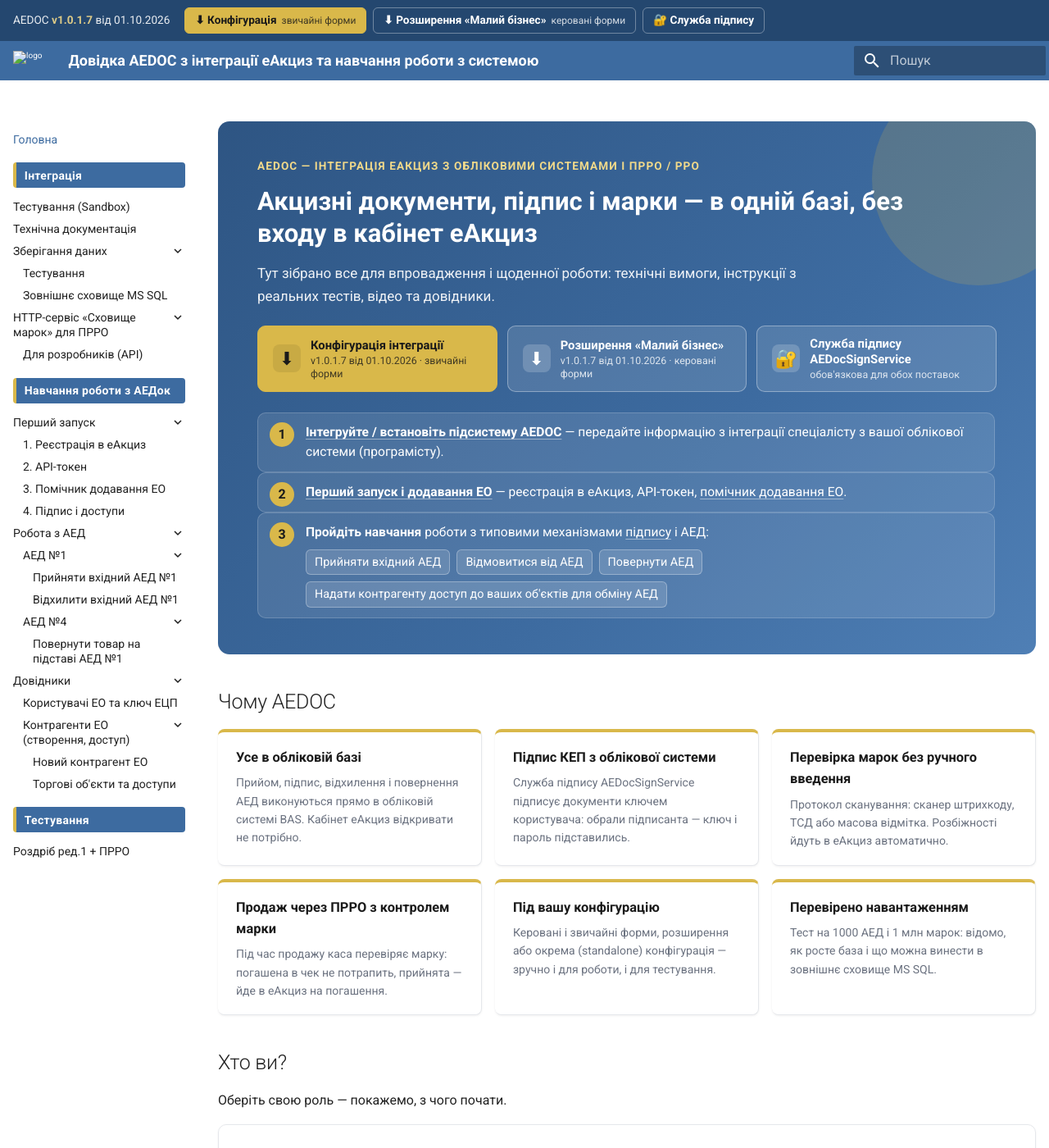
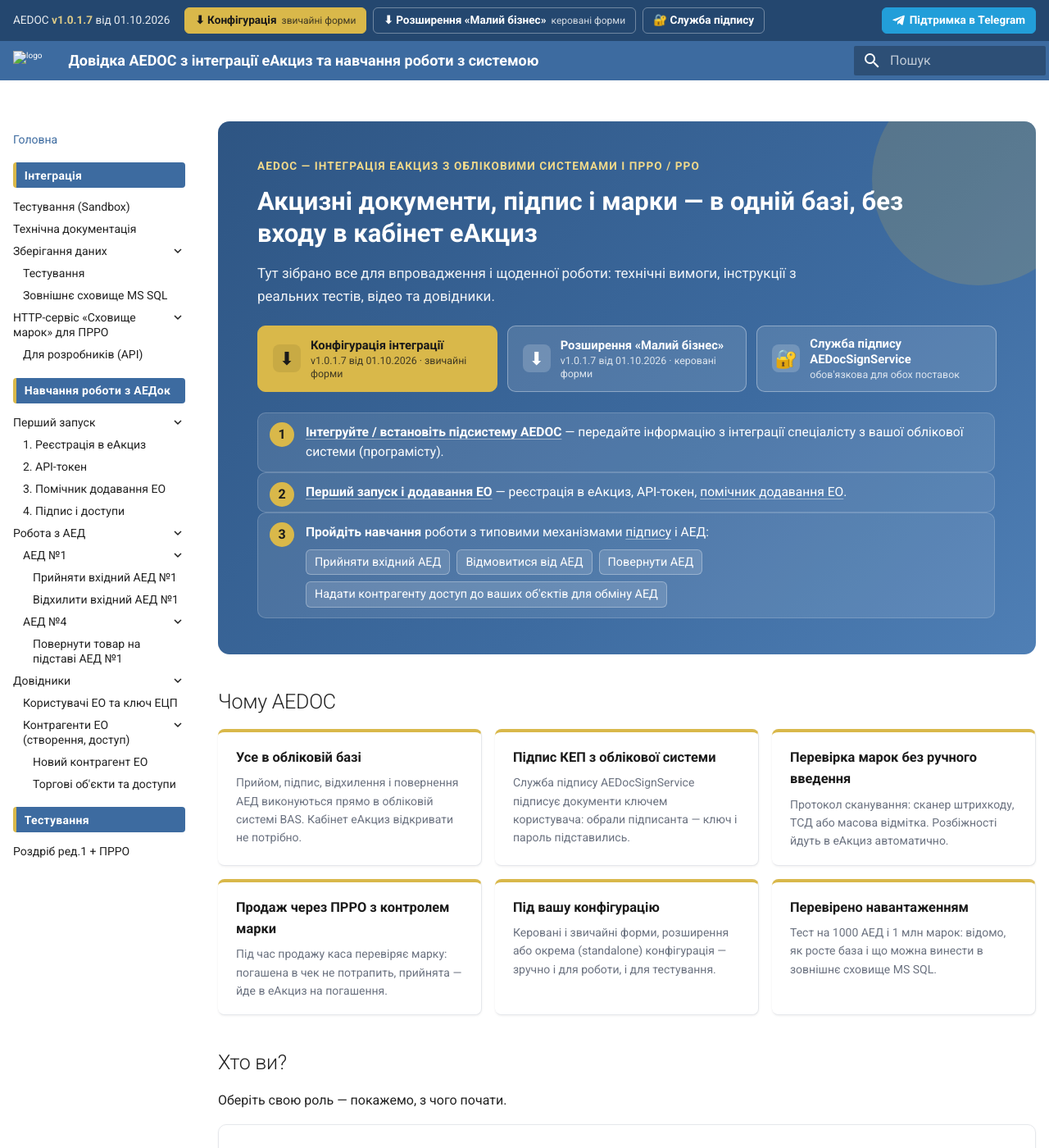
Before and after one commit to sukhenko/aedoc-docs, an MkDocs documentation site: the page built from docs/index.md, in a window 1280 px wide and 1400 px high. Shown: the whole window at 82% size. Built offline with MkDocs 1.6.1 and Material for MkDocs 9.7.7, drawn with Linux system fonts in a browser that asks for light colours.

Commit message:
Смуга зверху: кнопка «Підтримка в Telegram» (t.me/AEDocBot)
Co-Authored-By: Claude Opus 5.5 <noreply@anthropic.com>
Claude-Session: https://claude.ai/code/session_0177sjggDQ9MXuFeJFH1q7HZ

```diff
--- a/docs/stylesheets/extra.css
+++ b/docs/stylesheets/extra.css
@@ -174,3 +174,6 @@
 .md-banner a.dlbar__btn--gold:hover{background:#E6C866;color:#1A1A1A}
 .dlbar__btn small{font-weight:400;opacity:.8;font-size:.6rem}
 @media (max-width:600px){.dlbar__btn small{display:none}}
+.md-banner a.dlbar__btn--tg{margin-left:auto;background:#229ED9;border-color:#229ED9;align-items:center}
+.md-banner a.dlbar__btn--tg:hover{background:#1c8bc0;color:#fff}
+@media (max-width:600px){.md-banner a.dlbar__btn--tg{margin-left:0}}
--- a/mkdocs.yml
+++ b/mkdocs.yml
@@ -60,9 +60,9 @@ nav:
       - Роздріб ред.1 + ПРРО: testuvannia/rozdrib-prro.md
 
 extra_css:
-  - stylesheets/extra.css?v=20261009-5
+  - stylesheets/extra.css?v=20261009-6
 extra_javascript:
-  - javascripts/lightbox.js?v=20261009-5
+  - javascripts/lightbox.js?v=20261009-6
 
 markdown_extensions:
   - attr_list
@@ -88,3 +88,4 @@ extra:
     config_url: "https://aedoc.com.ua/download/%d0%ba%d0%be%d0%bd%d1%84%d1%96%d0%b3%d1%83%d1%80%d0%b0%d1%86%d1%96%d1%8f-%d0%b4%d0%bb%d1%8f-%d1%96%d0%bd%d1%82%d0%b5%d0%b3%d1%80%d1%86%d1%96%d1%97-%d0%b0%d0%b5%d0%b4%d0%be%d1%81-%d0%b5%d0%b0%d0%ba/?wpdmdl=1100&masterkey=O9dcV8_ycmVqIXQktj0R3wCUZCvq4lylBo8OMxiQx9OZ8MXji0Jw51zc-ZujyD3AiFu3OYeX-0RPAWOekI4xLl3nt6g2-02p7RyS-Dg4yaAQ"
     extension_url: "https://aedoc.com.ua/download/%d1%80%d0%be%d0%b7%d1%88%d0%b8%d1%80%d0%b5%d0%bd%d0%bd%d1%8f-%d0%b0%d0%b5%d0%b4%d0%be%d0%ba-%d0%b4%d0%bb%d1%8f-%d1%96%d0%bd%d1%82%d0%b5%d0%b3%d1%80%d0%b0%d1%86%d1%96%d1%97-bas-%d0%bc%d0%b0%d0%bb%d0%b8/?wpdmdl=961&masterkey=OcfrThd5vLXuNNHUTBwEwV78gnSI2OGMMOViLd_7AeNiCmjAjv9N9ojm0AmCJY_pDjQA0hE6DZtF46YpioVLUur6G0LQWgZCSQjkqyYMdOmA"
     sign_url: "https://aedoc.com.ua/download/%d0%bc%d0%be%d0%b4%d1%83%d0%bb%d1%8c-%d0%bf%d1%96%d0%b4%d0%bf%d0%b8%d1%81%d1%83-%d0%b5%d0%b0%d0%ba%d1%86%d0%b8%d0%b7/"
+    support_url: "https://t.me/AEDocBot"
--- a/overrides/main.html
+++ b/overrides/main.html
@@ -9,5 +9,6 @@
     <a class="dlbar__btn" href="{{ a.extension_url }}">⬇ Розширення «Малий бізнес» <small>керовані форми</small></a>
     <a class="dlbar__btn" href="{{ a.sign_url }}">🔐 Служба підпису</a>
   </span>
+  <a class="dlbar__btn dlbar__btn--tg" href="{{ a.support_url }}" target="_blank" rel="noopener"><svg viewBox="0 0 24 24" width="15" height="15" aria-hidden="true"><path fill="currentColor" d="M9.78 15.27 9.4 20.6c.54 0 .78-.23 1.06-.51l2.55-2.43 5.28 3.86c.97.53 1.65.25 1.91-.89l3.46-16.2c.31-1.43-.52-1.99-1.46-1.64L1.4 10.66c-1.39.54-1.37 1.31-.24 1.66l5.2 1.62 12.07-7.6c.57-.37 1.09-.17.66.21z"/></svg> Підтримка в Telegram</a>
 </div>
 {% endblock %}
```
